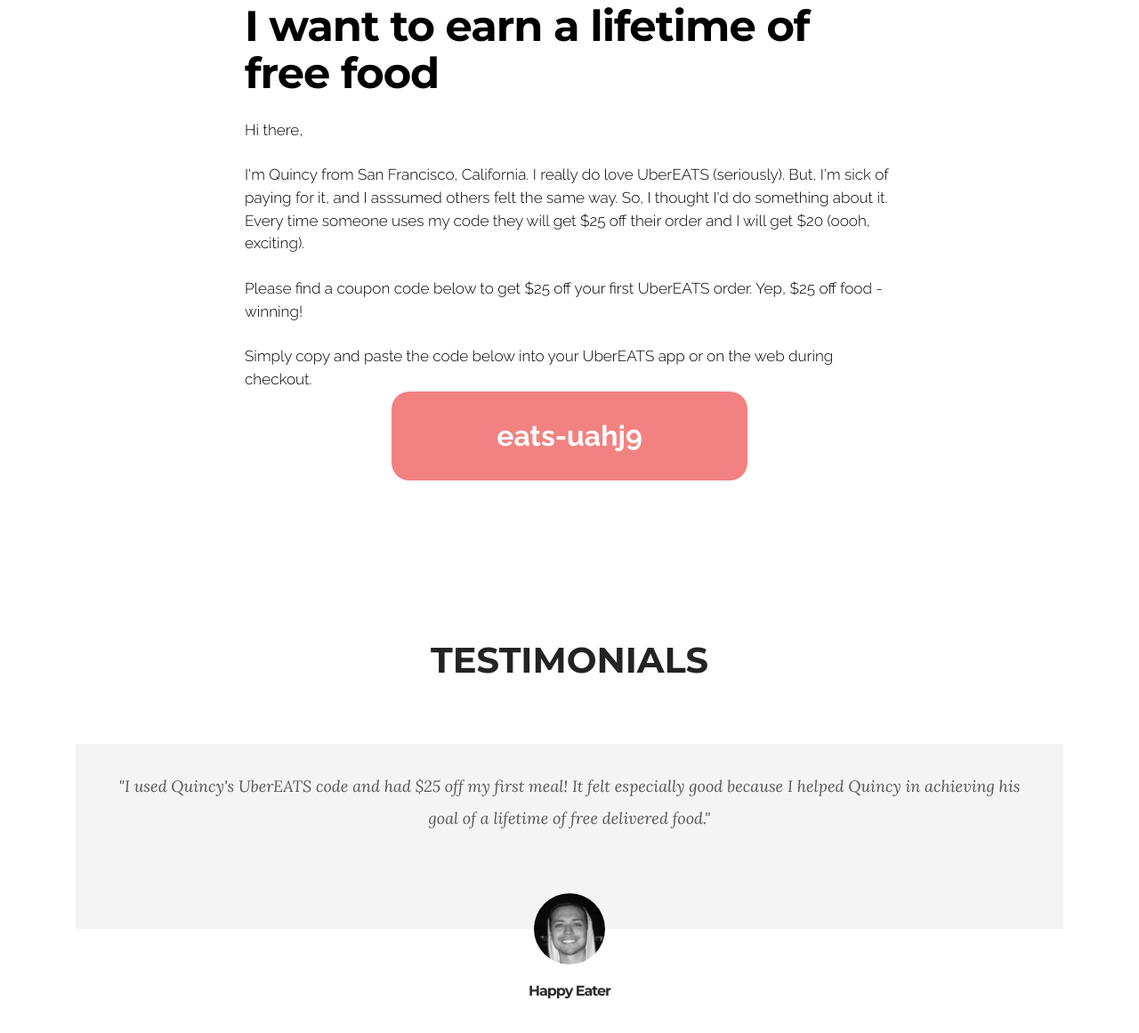
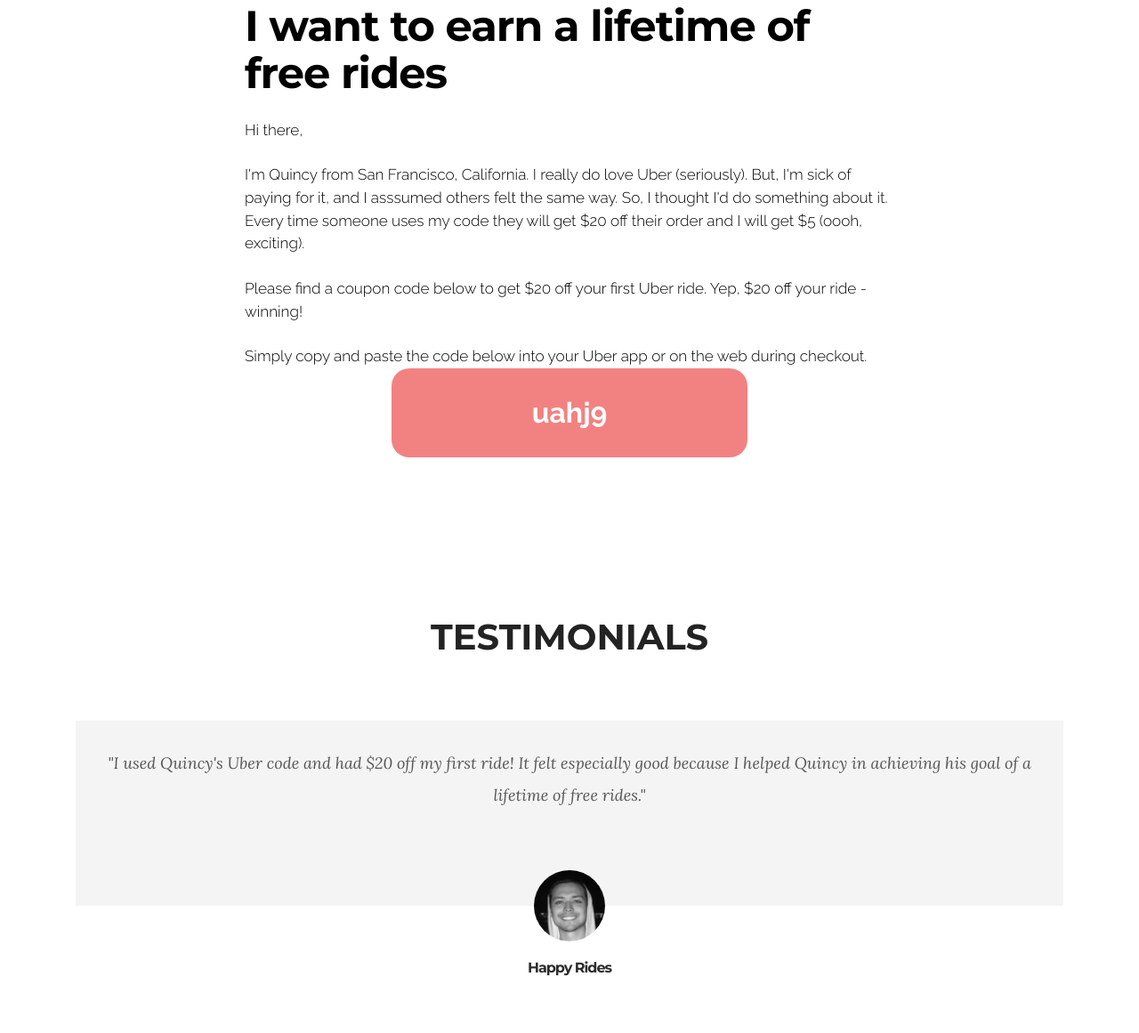
Before and after one commit to ubereatslove/ubereatslove, a plain HTML site: page index.html in a window 1280 px wide. Shown: the part 101-1262 px from the top of the page at 89% size. Drawn offline with Linux system fonts and the light colour scheme.

Commit message:
free uber boiz

```diff
--- a/index.html
+++ b/index.html
@@ -7,8 +7,8 @@
   <meta name="generator" content="Mobirise v3.12.1, mobirise.com">
   <meta name="viewport" content="width=device-width, initial-scale=1">
   <link rel="shortcut icon" href="assets/images/logo.png" type="image/x-icon">
-  <meta name="description" content="I'm Quincy from San Francisco, California. I really do love UberEATS (seriously). Every time someone uses my code they will get $25 off!">
-  <title>I Love UberEATS</title>
+  <meta name="description" content="I'm Quincy from San Francisco, California. I really do love Uber (seriously). Every time someone uses my code they will get $20 off!">
+  <title>I Love Uber</title>
 
   <link rel="stylesheet" href="https://fonts.googleapis.com/css?family=Lora:400,700,400italic,700italic&amp;subset=latin">
   <link rel="stylesheet" href="https://fonts.googleapis.com/css?family=Montserrat:400,700">
@@ -54,15 +54,27 @@
     <div class="container">
       <div class="row">
         <div class="col-md-8 col-md-offset-2 text-xs-center">
-          <h3 class="mbr-section-title display-2">I want to earn a lifetime of free food</h3>
+          <h3 class="mbr-section-title display-2">I want to earn a lifetime of free rides</h3>
           <div class="lead">
             <p>Hi there,</p>
-            <p><span style="font-size: 1.07rem; line-height: 1.5;">I'm Quincy from San Francisco, California. I really do love UberEATS (seriously). But, I'm sick of paying for it, and I asssumed others felt the same way. So, I thought I'd do something about it. Every time someone uses my code they will get $25 off their order and I will get $20 (oooh, exciting).</span><br></p>
-            <p><span style="font-size: 1.07rem; line-height: 1.5;">Please find a coupon code below to get $25 off your first UberEATS order. Yep, $25 off food - winning!</span><br></p>
-            <p><span style="font-size: 1.07rem; line-height: 1.5;">Simply copy and paste the code below into your UberEATS app or on the web during checkout.</span><br></p>
+            <p>
+              <span style="font-size: 1.07rem; line-height: 1.5;">I'm Quincy from San Francisco, California. I really do love Uber (seriously). But, I'm sick of paying for it,
+                and I asssumed others felt the same way. So, I thought I'd do something about it. Every time someone uses
+                my code they will get $20 off their order and I will get $5 (oooh, exciting).</span>
+              <br>
+            </p>
+            <p>
+              <span style="font-size: 1.07rem; line-height: 1.5;">Please find a coupon code below to get $20 off your first Uber ride. Yep, $20 off your ride - winning!</span>
+              <br>
+            </p>
+            <p>
+              <span style="font-size: 1.07rem; line-height: 1.5;">Simply copy and paste the code below into your Uber app or on the web during checkout.</span>
+              <br>
+            </p>
           </div>
           <div style='display: flex; justify-content: center;'>
-            <div style='display: flex; justify-content: center; align-items: center; font-weight: bold; font-size: 32px; border-radius: 20px; height: 100px; width: 400px;' class="btn-danger">eats-uahj9</a>
+            <div style='display: flex; justify-content: center; align-items: center; font-weight: bold; font-size: 32px; border-radius: 20px; height: 100px; width: 400px;'
+              class="btn-danger">uahj9</a>
             </div>
           </div>
         </div>
@@ -119,12 +131,14 @@
 
             <div class="mbr-testimonial card mbr-testimonial-lg">
               <div class="card-block">
-                <p>"I used Quincy's UberEATS code and had $25 off my first meal! It felt especially good because I helped Quincy
-                  in achieving his goal of a lifetime of free delivered food."</p>
+                <p>"I used Quincy's Uber code and had $20 off my first ride! It felt especially good because I helped Quincy
+                  in achieving his goal of a lifetime of free rides."</p>
               </div>
               <div class="mbr-author card-footer">
-                <div class="mbr-author-img"><img src="assets/not-quincy.png" class="img-circle"></div>
-                <div class="mbr-author-name">Happy Eater</div>
+                <div class="mbr-author-img">
+                  <img src="assets/not-quincy.png" class="img-circle">
+                </div>
+                <div class="mbr-author-name">Happy Rides</div>
               </div>
             </div>
           </div>
```
